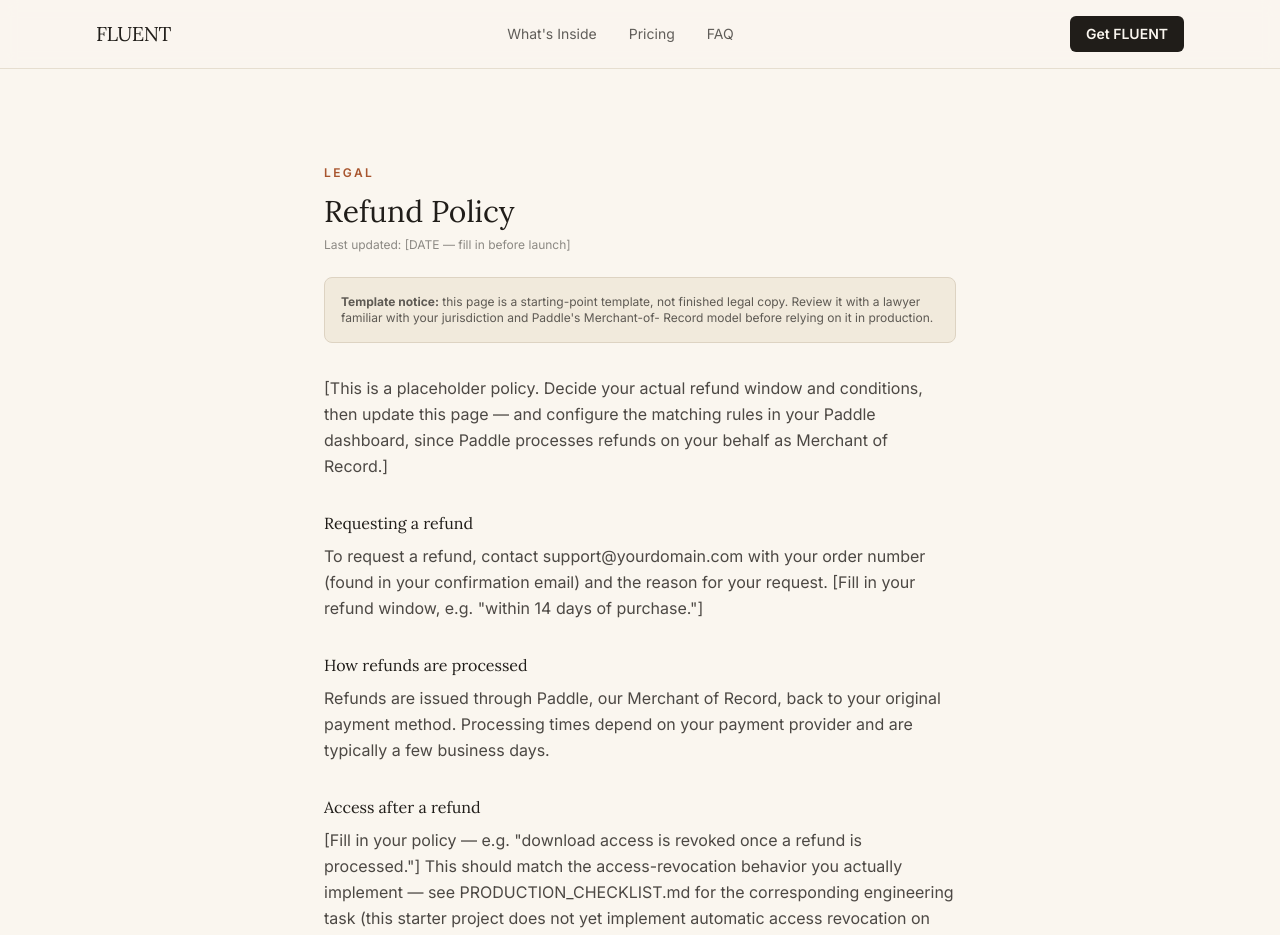
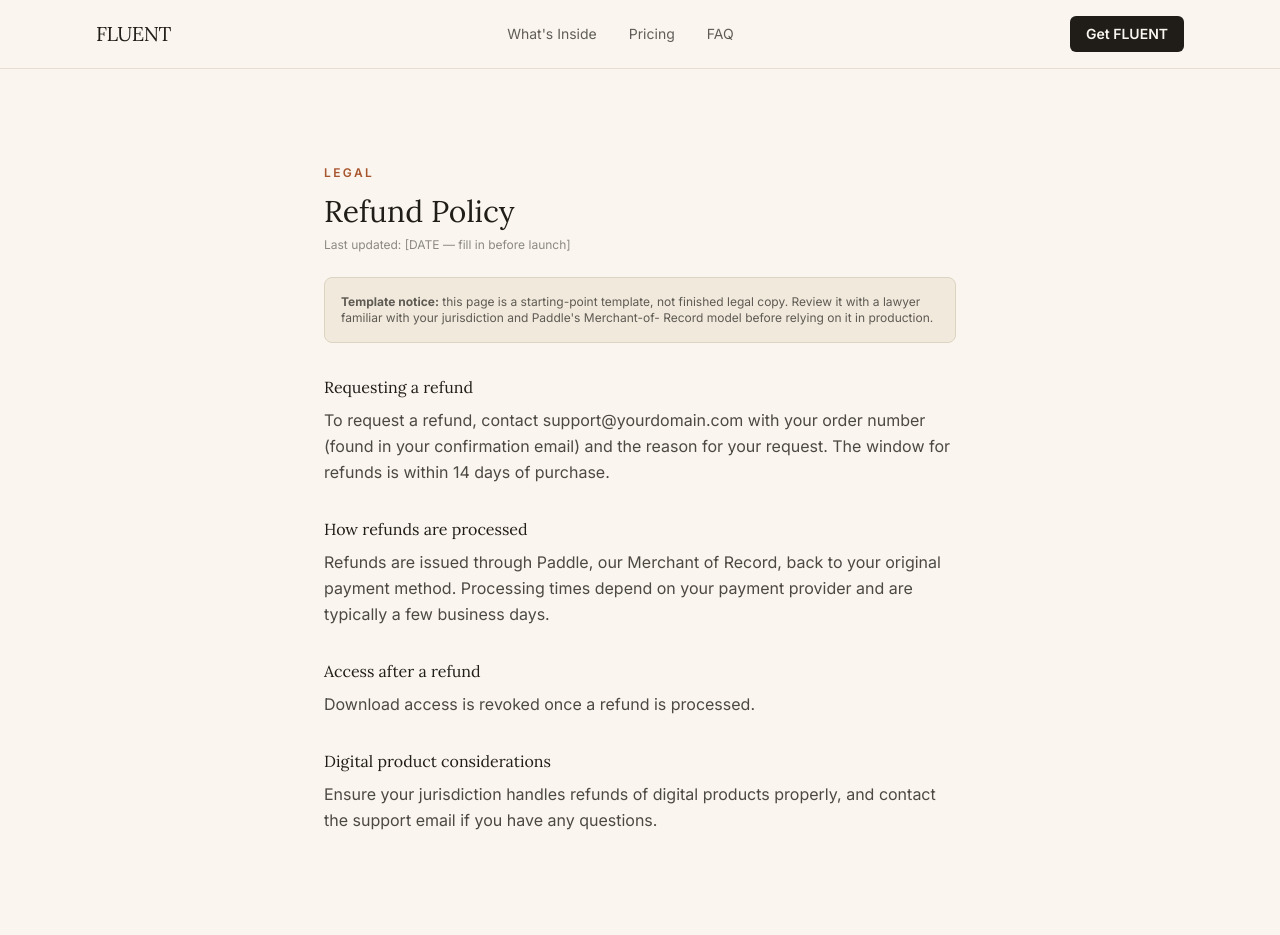
Before and after one commit to EnigmaGithub1/Fluent-system-website1, a Next.js app: page /legal/refund in a window 1280 px wide. Shown: the top 935 px of the page. Built offline with nearby package versions, Linux system fonts and the light colour scheme; no server answers.

Commit message:
Update page.tsx

```diff
--- a/src/app/legal/refund/page.tsx
+++ b/src/app/legal/refund/page.tsx
@@ -4,17 +4,13 @@ import LegalPageShell from '@/components/LegalPageShell';
 export default function RefundPage() {
   return (
     <LegalPageShell title="Refund Policy" updated="[DATE — fill in before launch]">
-      <p>
-        [This is a placeholder policy. Decide your actual refund window and conditions, then update
-        this page — and configure the matching rules in your Paddle dashboard, since Paddle
-        processes refunds on your behalf as Merchant of Record.]
-      </p>
+
 
       <h2>Requesting a refund</h2>
       <p>
         To request a refund, contact {process.env.SUPPORT_EMAIL || 'support@yourdomain.com'} with
         your order number (found in your confirmation email) and the reason for your request.
-        [Fill in your refund window, e.g. "within 14 days of purchase."]
+         The window for refunds is within 14 days of purchase.
       </p>
 
       <h2>How refunds are processed</h2>
@@ -26,18 +22,12 @@ export default function RefundPage() {
 
       <h2>Access after a refund</h2>
       <p>
-        [Fill in your policy — e.g. "download access is revoked once a refund is processed."] This
-        should match the access-revocation behavior you actually implement — see
-        PRODUCTION_CHECKLIST.md for the corresponding engineering task (this starter project does
-        not yet implement automatic access revocation on refund; see the note in
-        PRODUCTION_CHECKLIST.md).
+        Download access is revoked once a refund is processed.
       </p>
 
       <h2>Digital product considerations</h2>
       <p>
-        [Some jurisdictions have specific rules around refunds for digital products once
-        downloaded/accessed — confirm your policy complies with rules applicable to your customers'
-        locations, which Paddle's Merchant-of-Record status may also affect.]
+        Ensure your jurisdiction handles refunds of digital products properly, and contact the support email if you have any questions.
       </p>
     </LegalPageShell>
   );
```
